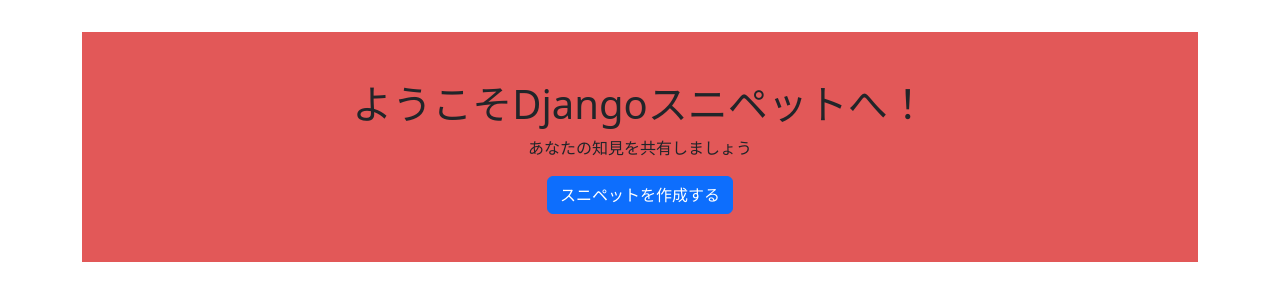
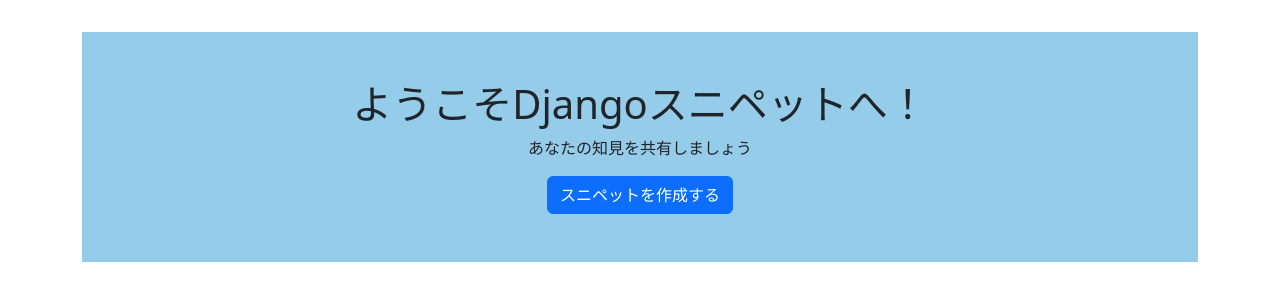
Before and after one commit to nuno8825/snippeter, a Django app: page / in a window 1280 px wide. Shown: the part 56-350 px from the top of the page. Run offline with Django 4.2, Linux system fonts and the light colour scheme; data comes from the database, SQL or seed files in the repository; parts of the project's set-up code (start-up, migrations or seed data) failed here and were passed over; some libraries are stand-ins or nearby versions.

Commit message:
stylesheetの色調整

```diff
--- a/snippets/static/snippets/css/style.css
+++ b/snippets/static/snippets/css/style.css
@@ -5,7 +5,7 @@ main {
 .welcome {
     padding: 3rem 0;
     margin-bottom: 2rem;
-    background-color: rgb(226, 88, 88);
+    background-color: rgb(149, 204, 234);
     align-items: center;
     display: flex;
     flex-direction: column;
@@ -19,5 +19,5 @@ main {
 .source-code>.highlight {
     padding: 1rem;
     margin-bottom: 1rem;
-    background-color: rgb(175, 173, 177);
+    background-color: rgb(211, 207, 216);
 }
```
